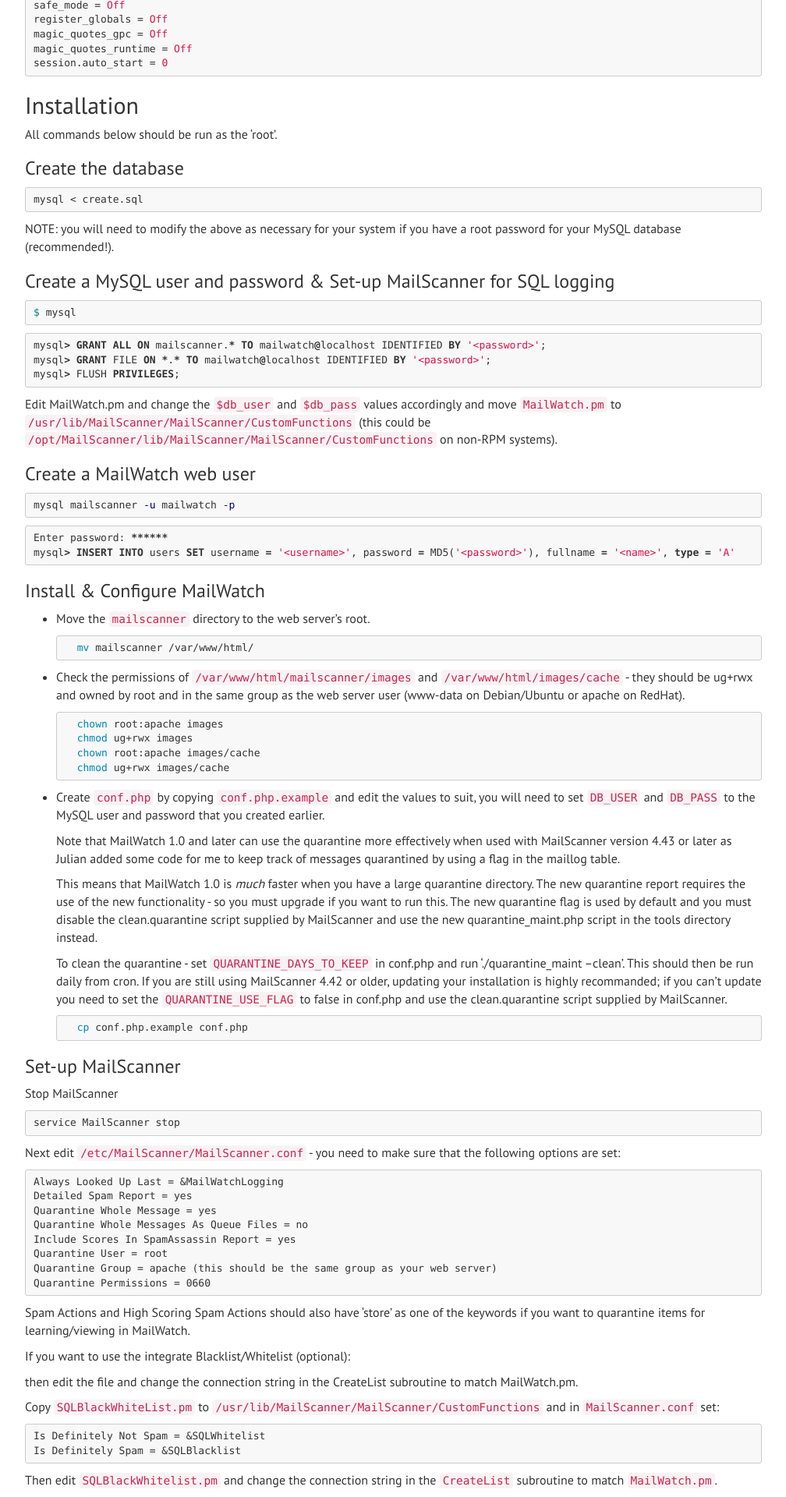
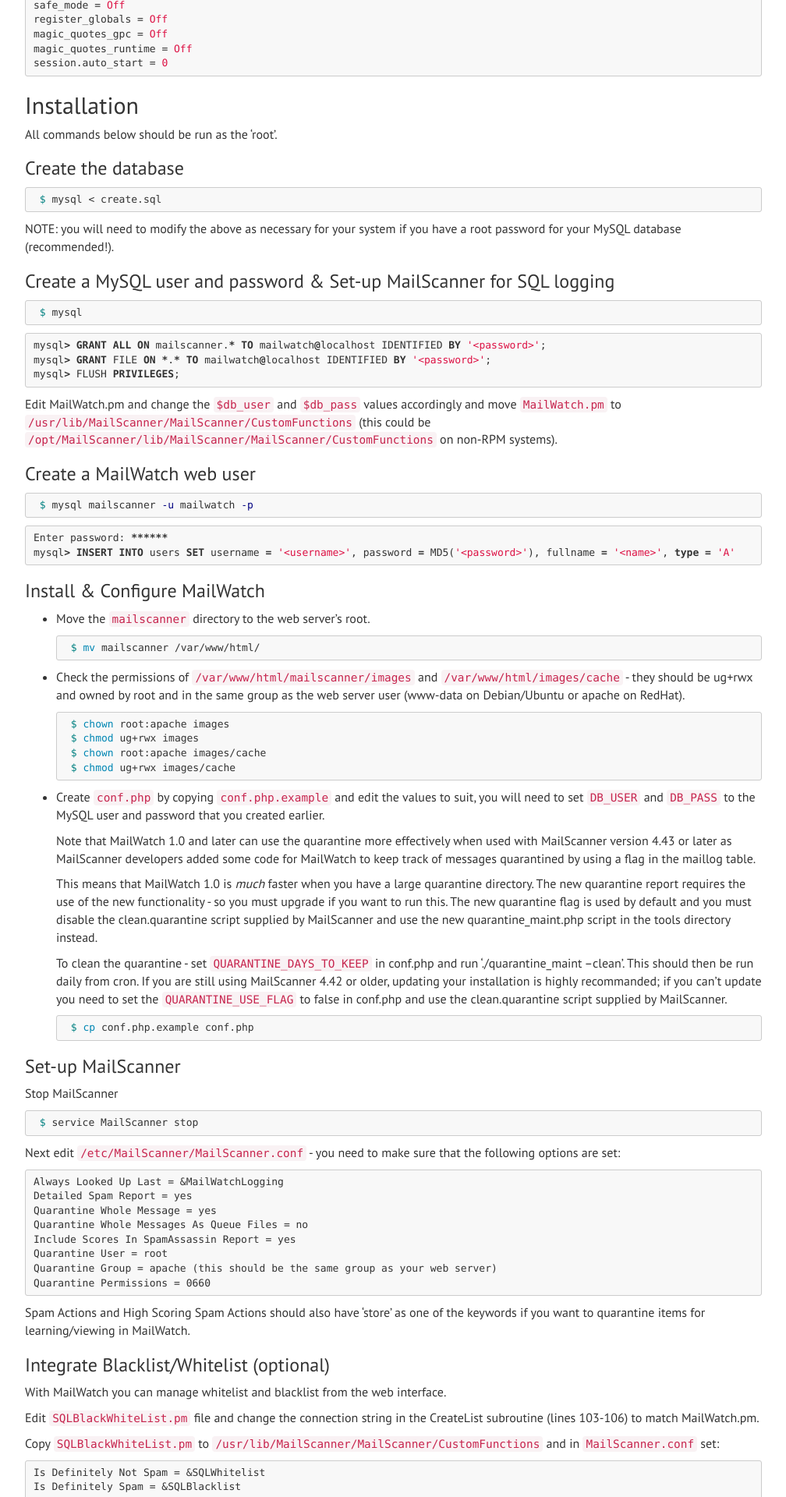
Before and after one commit to mailwatch/mailwatch-docs, a Jekyll site: the page built from _posts/2014-07-29-installing.md, in a window 1280 px wide. Shown: the part 670-2590 px from the top of the page at 78% size, without its empty margins (233-1241 px from the left). Built offline with Jekyll 4.4.1, drawn with Linux system fonts in a browser that asks for light colours; nearby versions of some CDN libraries; some of the changed text lies outside the part shown.

Commit message:
Some fixes for rouge highlighter and corrections on installing doc

````diff
--- a/_config.yml
+++ b/_config.yml
@@ -39,6 +39,7 @@ exclude: ['bin', 'README.md', 'LICENSE.md']
 
 # Use the kramdown Markdown renderer
 markdown: kramdown
+highlighter: rouge
 kramdown:
   input: GFM
   syntax_highlighter: rouge
--- a/_posts/2014-07-29-installing.md
+++ b/_posts/2014-07-29-installing.md
@@ -46,16 +46,16 @@ All commands below should be run as the 'root'.
 
 ### Create the database
 
-```bash
-mysql < create.sql
+```shell
+ $ mysql < create.sql
 ```
 
 NOTE: you will need to modify the above as necessary for your system if you have a root password for your MySQL database (recommended!).
 
 ### Create a MySQL user and password & Set-up MailScanner for SQL logging
 
-```bash
-$ mysql
+```shell
+ $ mysql
 ```
 ```sql
 mysql> GRANT ALL ON mailscanner.* TO mailwatch@localhost IDENTIFIED BY '<password>';
@@ -67,8 +67,8 @@ Edit MailWatch.pm and change the `$db_user` and `$db_pass` values accordingly an
 
 ### Create a MailWatch web user
 
-```bash
-mysql mailscanner -u mailwatch -p
+```shell
+ $ mysql mailscanner -u mailwatch -p
 ```
 ```sql
 Enter password: ******
@@ -79,22 +79,22 @@ mysql> INSERT INTO users SET username = '<username>', password = MD5('<password>
 
 * Move the `mailscanner` directory to the web server's root.
 
-    ```bash
-    mv mailscanner /var/www/html/
-    ```
+```shell
+ $ mv mailscanner /var/www/html/
+```
 
 * Check the permissions of `/var/www/html/mailscanner/images` and `/var/www/html/images/cache` - they should be ug+rwx and owned by root and in the same group as the web server user (www-data on Debian/Ubuntu or apache on RedHat).
 
-    ```bash
-    chown root:apache images
-    chmod ug+rwx images
-    chown root:apache images/cache
-    chmod ug+rwx images/cache
-    ```
+```shell
+ $ chown root:apache images
+ $ chmod ug+rwx images
+ $ chown root:apache images/cache
+ $ chmod ug+rwx images/cache
+```
 
 * Create `conf.php` by copying `conf.php.example` and edit the values to suit, you will need to set `DB_USER` and `DB_PASS` to the MySQL user and password that you created earlier.
 
-    Note that MailWatch 1.0 and later can use the quarantine more effectively when used with MailScanner version 4.43 or later as Julian added some code for me to keep track of messages quarantined by using a flag in the maillog table.
+    Note that MailWatch 1.0 and later can use the quarantine more effectively when used with MailScanner version 4.43 or later as MailScanner developers added some code for MailWatch to keep track of messages quarantined by using a flag in the maillog table.
 
     This means that MailWatch 1.0 is *much* faster when you have a large quarantine directory.  The new quarantine report requires the use of the new functionality - so you must upgrade if you want to run this.
     The new quarantine flag is used by default and you must disable the clean.quarantine script supplied by MailScanner and use the new quarantine_maint.php script in the tools directory instead.
@@ -102,16 +102,16 @@ mysql> INSERT INTO users SET username = '<username>', password = MD5('<password>
     To clean the quarantine - set `QUARANTINE_DAYS_TO_KEEP` in conf.php and run './quarantine_maint --clean'.  This should then be run daily from cron.
     If you are still using MailScanner 4.42 or older, updating your installation is highly recommanded; if you can't update you need to set the `QUARANTINE_USE_FLAG` to false in conf.php and use the clean.quarantine script supplied by MailScanner.
 
-    ```bash
-    cp conf.php.example conf.php
-    ```
+```shell
+ $ cp conf.php.example conf.php
+```
 
 ### Set-up MailScanner
 
 Stop MailScanner
 
-```bash
-service MailScanner stop
+```shell
+ $ service MailScanner stop
 ```
 
 Next edit `/etc/MailScanner/MailScanner.conf` - you need to make sure that the following options are set:
@@ -129,9 +129,10 @@ Quarantine Permissions = 0660
 
 Spam Actions and High Scoring Spam Actions should also have 'store' as one of the keywords if you want to quarantine items for learning/viewing in MailWatch.
 
-If you want to use the integrate Blacklist/Whitelist (optional):
+### Integrate Blacklist/Whitelist (optional)
+With MailWatch you can manage whitelist and blacklist from the web interface.
 
-then edit the file and change the connection string in the CreateList subroutine to match MailWatch.pm.
+Edit `SQLBlackWhiteList.pm` file and change the connection string in the CreateList subroutine (lines 103-106) to match MailWatch.pm.
 
 Copy `SQLBlackWhiteList.pm` to `/usr/lib/MailScanner/MailScanner/CustomFunctions` and in `MailScanner.conf` set:
 
@@ -146,31 +147,31 @@ Move the Bayesian Databases and set-up permissions (skip this if you don't use b
 
 Edit `/etc/MailScanner/spam.assassin.prefs.conf` and set:
 
-```
+```cfg
 bayes_path /etc/MailScanner/bayes/bayes
 bayes_file_mode 0660
 ```
 
 Create the 'new' bayes directory, make the directory owned by the same group as the web server user and make the directory setgid:
 
-```bash
-mkdir /etc/MailScanner/bayes
-chown root:apache /etc/MailScanner/bayes
-chmod g+rws /etc/MailScanner/bayes
+```shell
+ $ mkdir /etc/MailScanner/bayes
+ $ chown root:apache /etc/MailScanner/bayes
+ $ chmod g+rws /etc/MailScanner/bayes
 ```
 
 Copy the existing bayes databases and set the permissions:
 
-```bash
-cp /root/.spamassassin/bayes_* /etc/MailScanner/bayes
-chown root:apache /etc/MailScanner/bayes/bayes_*
-chmod g+rw /etc/MailScanner/bayes/bayes_*
+```shell
+ $ cp /root/.spamassassin/bayes_* /etc/MailScanner/bayes
+ $ chown root:apache /etc/MailScanner/bayes/bayes_*
+ $ chmod g+rw /etc/MailScanner/bayes/bayes_*
 ```
 
 Test SpamAssassin to make sure that it is using the new databases correctly:
 
-```bash
-spamassassin -D -p /etc/MailScanner/spam.assassin.prefs.conf --lint
+```shell
+ $ spamassassin -D -p /etc/MailScanner/spam.assassin.prefs.conf --lint
 ```
 
 and you should see something like:
@@ -185,8 +186,8 @@ debug: Score set 3 chosen.
 
 Start MailScanner up again.
 
-```bash
-service MailScanner start && tail -f /var/log/maillog
+```shell
+ $ service MailScanner start && tail -f /var/log/maillog
 ```
 
 You should see something like:
@@ -228,7 +229,7 @@ You will need to edit the `quarantine_report.php` to reflect the location of the
 
 ### Test the MailWatch interface
 
-Point your browser to http://<hostname>/mailscanner/ - you should be prompted for a username and password - enter the details of the MailWatch web user that you created earlier, and you should see a list of the last 50 messages processed by MailScanner.
+Point your browser to http://your-server-hostname/mailscanner/ - you should be prompted for a username and password - enter the details of the MailWatch web user that you created earlier, and you should see a list of the last 50 messages processed by MailScanner.
 
 - Update the SpamAssassin Rules table
   MailWatch keeps a list of all the SpamAssassin rules and descriptions which are displayed on the 'Message Detail' page - to show the descriptions, you need to run the updater every time you add new rules or upgrade SpamAssassin.
@@ -237,50 +238,50 @@ Point your browser to http://<hostname>/mailscanner/ - you should be prompted fo
 - Update the GeoIP database
   Click on the 'Other' menu and select 'Update GeoIP database' and click 'Run Now'.
 
-- Setup the Mail Queue watcher (optional)
-  You can get MailWatch to watch and display your sendmail queue directories - all you need to do is copy mailq.php (from the root of the MailWatch archive - not from the mailscanner directory - they are different!) to /usr/local/bin and set-up a cron-job to run it.
+### Optional steps for Sendmail
 
-### Optional for items Sendmail
+#### Setup Sendmail Queue Watcher
 
-Edit `mailq.php` first to change the require line to point to the location of `functions.php`, then:
+You can get MailWatch to watch and display your sendmail queue directories.
 
-```bash
-cp tools/Sendmail_queue/mailq.php /usr/local/bin
-crontab -e
+Edit `tools/Sendmail_queue/mailq.php` to change the require line to point to the location of `functions.php`; copy `mailq.php` file to `/usr/local/bin` and setup the cronjob:
 
-0-59 * * * * 	/usr/local/bin/mailq.php
+```shell
+ $ cp tools/Sendmail_queue/mailq.php /usr/local/bin
+ $ crontab -e
+
+ 0-59 * * * * 	/usr/local/bin/mailq.php
 ```
 
-Note: mailq.php re-creates all entries on each run, so for busy sites you will probably want to change this to run every 5 minutes or greater.
+Note: `mailq.php` re-creates all entries on each run, so for busy sites you will probably want to change this to run every 5 minutes or greater.
 
 #### Setup the Sendmail Relay Log watcher (optional)
 
 You can get MailWatch to watch your sendmail logs and store all message relay information which is then displayed on the 'Message Detail' page which helps debugging and makes it easy for a Helpdesk to actually see where a message was delivered to by the MTA and what the response back was (e.g. the remote queue id etc.).
 
-```bash
-cp tools/Sendmail_relay/sendmail_relay.php /usr/local/bin
-cp tools/Sendmail_relay/sendmail_relay.init /etc/rc.d/init.d/
-chmod 777 /etc/rc.d/init.d/sendmail_relay.init
-/etc/rc.d/init.d/sendmail_relay.init start
-ln -s /etc/rc.d/ini.d/sendmail_relay.init /etc/rc.2/S30sendmail_relay.init
+```shell
+ $ cp tools/Sendmail_relay/sendmail_relay.php /usr/local/bin
+ $ cp tools/Sendmail_relay/sendmail_relay.init /etc/rc.d/init.d/
+ $ chmod 777 /etc/rc.d/init.d/sendmail_relay.init
+ $ /etc/rc.d/init.d/sendmail_relay.init start
+ $ ln -s /etc/rc.d/init.d/sendmail_relay.init /etc/rc.2/S30sendmail_relay.init
 ```
 
-### Optional for item Postfix
+### Optional steps for Postfix
 
-Adding Postfix relay information
+#### Adding Postfix relay information
 
 * Add the table to the database
 
-    ```bash
-    mysql -p mailscanner < tools/Postfix_relay/create_relay_postfix.sql
-    ```
-* Edit the parser and add it as an hourly cron job
-* Edit the parser for location of MailWatch webpages
-* Edit `mailscanner_relay.php` in the mailscanner folder
+```shell
+ $ mysql -p mailscanner < tools/Postfix_relay/create_relay_postfix.sql
+```
+* Edit `mailwatch_relay.sh` and modify it to point to your php location, its configuration file and correct MailWatch installation path
+* Add `mailwatch_relay.sh` as an hourly cron job
 
-### Optional for MailScanner Rule Editor
+### Optional steps for MailScanner Rule Editor
 
-Make sure MailWatch's conf.php has the following lines at the end (amend as appropriate)
+Make sure MailWatch's `conf.php` has the following lines at the end (amend as appropriate)
 
 ```php
 <?php
@@ -290,19 +291,18 @@ define('MSRE_RELOAD_INTERVAL', 5);
 define('MSRE_RULESET_DIR', "/etc/MailScanner/rules");
 ```
 
-Change file permissions so that we can update the rules
-change group and rules directory locations as appropriate
+Change file permissions so that we can update the rules and change group and rules directory locations as appropriate
 
-```bash
-chgrp -R apache /etc/MailScanner/rules
-chmod g+rwxs /etc/MailScanner/rules
-chmod g+rw /etc/MailScanner/rules/*.rules
+```shell
+ $ chgrp -R apache /etc/MailScanner/rules
+ $ chmod g+rwxs /etc/MailScanner/rules
+ $ chmod g+rw /etc/MailScanner/rules/*.rules
 ```
 
-See also the INSTALL docs in `tools/MailScanner_rule_editor` and `tools/Cron_jobs`
+See also the INSTALL docs in `tools/MailScanner_rule_editor` and `tools/Cron_jobs` directories.
 
 ### FINISHED!! (Phew!)
 
-Please open an [issue on GitHub](https://github.com/mailwatch/1.2.0/issues) or report to the mailing-list if you find any errors or omissions.
+Please open an [issue on GitHub](https://github.com/mailwatch/1.2.0/issues) or report to the mailing-list [mailwatch-users](http://lists.sourceforge.net/lists/listinfo/mailwatch-users) if you find any errors or omissions.
 
 Thanks!
--- a/css/main.css
+++ b/css/main.css
@@ -94,3 +94,7 @@ footer {
     padding-top: 0;
     padding-bottom: 0;
 }
+
+ul + div.highlighter-rouge {
+    margin-left:40px;
+}
````
Also changed, not shown: _posts/2014-07-31-faq.md (+1 -1 lines), 1 other file.
